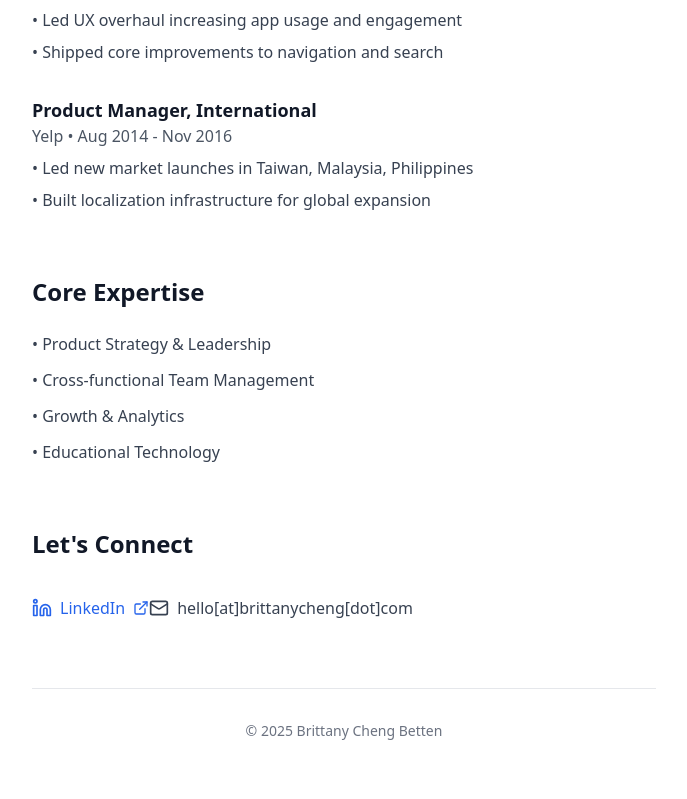
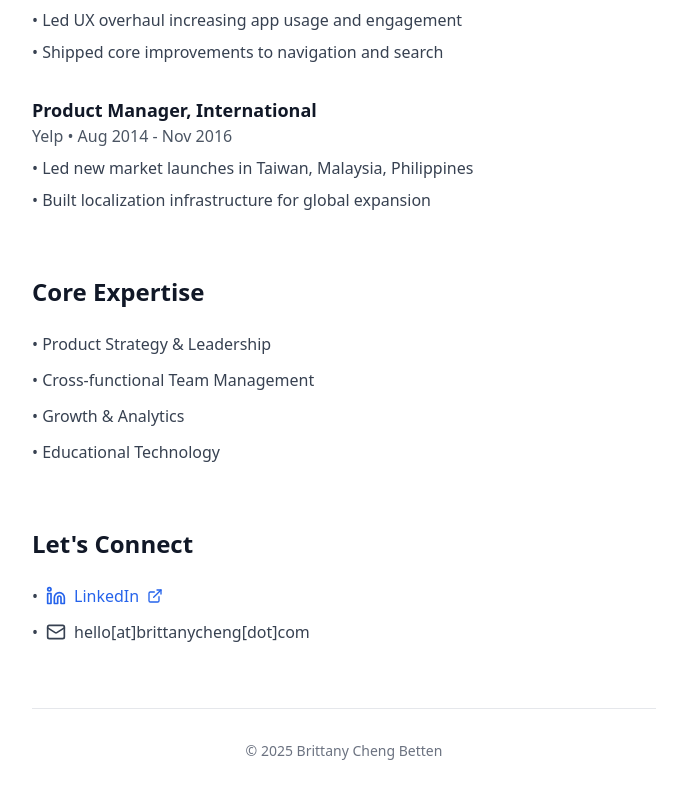
Before and after one commit to bcheng42/bcheng42.github.io, a React (Vite) app: page / in a window 1280 px wide. Shown: the part 1178-1977 px from the top of the page, without its empty margins (296-983 px from the left). Built offline with nearby package versions, Linux system fonts and the light colour scheme.

Commit message:
Fix:
Format email contact as bulleted list item

```diff
--- a/src/pages/Index.tsx
+++ b/src/pages/Index.tsx
@@ -107,7 +107,9 @@ const Index = () => {
         {/* Contact Section */}
         <section className="mb-16">
           <h2 className="text-2xl font-semibold text-gray-900 mb-6">Let's Connect</h2>
-          <div className="space-y-3">
+          <div className="space-y-3 text-gray-700">
+            <div className="flex items-center space-x-2">
+              <span>•</span>
               <a
                 href="https://www.linkedin.com/in/bcheng42/"
                 target="_blank"
@@ -118,9 +120,13 @@ const Index = () => {
                 <span>LinkedIn</span>
                 <ExternalLink className="h-4 w-4" />
               </a>
-            <div className="inline-flex items-center space-x-2 text-gray-700">
+            </div>
+            <div className="flex items-center space-x-2">
+              <span>•</span>
+              <div className="inline-flex items-center space-x-2">
                 <Mail className="h-5 w-5" />
                 <span>hello[at]brittanycheng[dot]com</span>
+              </div>
             </div>
           </div>
         </section>
```
Lines whose indentation alone changed are shown as unchanged.
